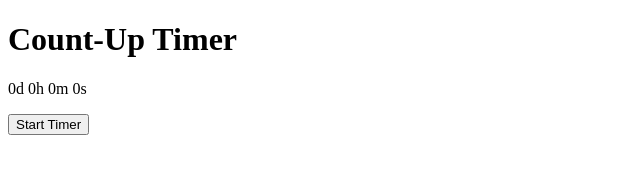
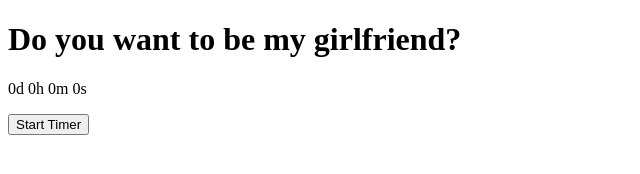
Before and after one commit to timonovy/countup, a website: page index.html in a window 1280 px wide. Shown: the whole page, without its empty margins (0-640 px from the left). Drawn offline with Linux system fonts and the light colour scheme; no server answers.

Commit message:
Update index.html

```diff
--- a/index.html
+++ b/index.html
@@ -6,7 +6,7 @@
   <title>Count-Up Timer</title>
 </head>
 <body>
-  <h1>Count-Up Timer</h1>
+  <h1>Do you want to be my girlfriend?</h1>
   <p id="timer">0d 0h 0m 0s</p>
   <button id="startButton">Start Timer</button>
 
```
